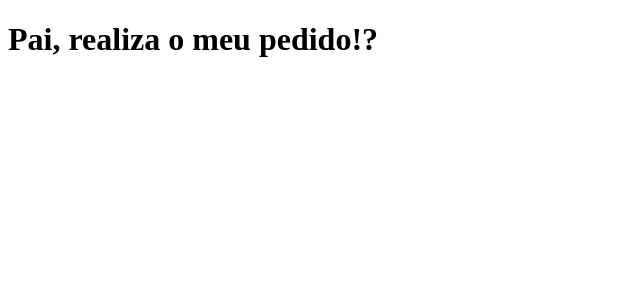
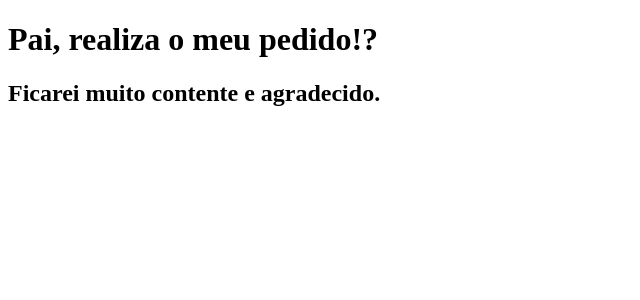
Before and after one commit to thodole/clone-tabnews, a Next.js app: page / in a window 1280 px wide. Shown: the top 300 px of the page, without its empty margins (0-640 px from the left). Built offline with nearby package versions, Linux system fonts and the light colour scheme.

Commit message:
inclui/testa  +html & nova url

```diff
--- a/pages/index.js
+++ b/pages/index.js
@@ -1,5 +1,8 @@
 function Home() {
-    return <h1>Pai, realiza o meu pedido!?</h1>
+    return  <html>
+            <h1>Pai, realiza o meu pedido!?</h1>
+            <h2>Ficarei muito contente e agradecido.</h2>
+            </html>
 }
 
 export default Home;
```
